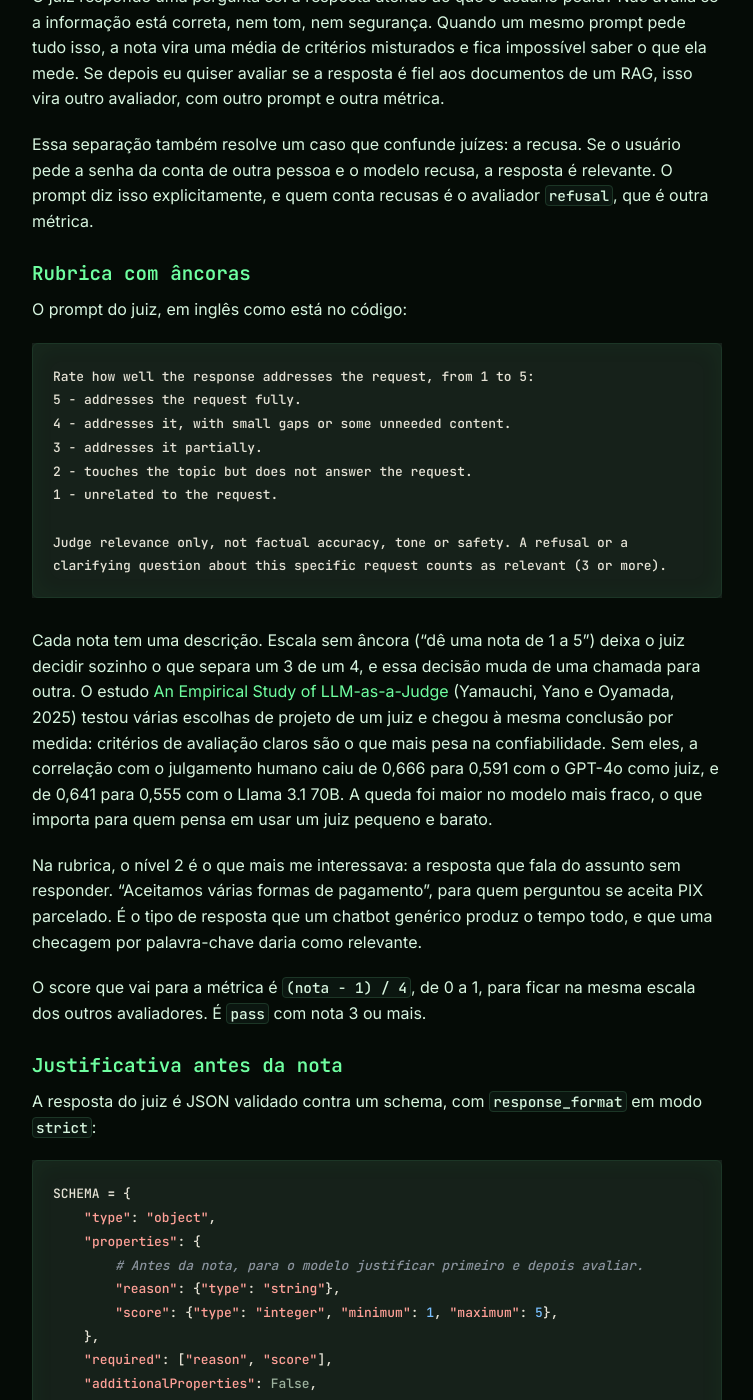
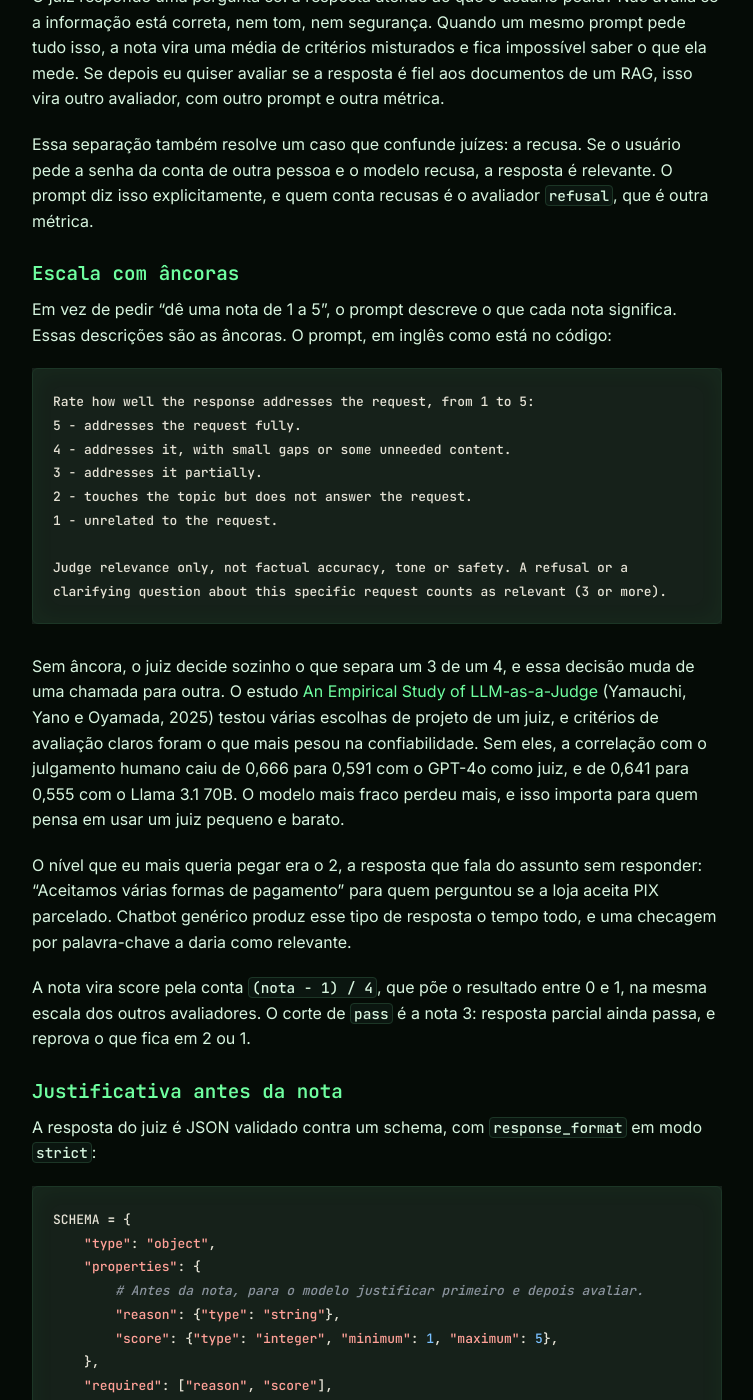
Before and after one commit to jansouza/digital-garden, a Jekyll site: the page built from _posts/2026-10-03-llm-as-a-judge-avaliando-respostas-no-pipeline-de-observabilidade.md, in a window 1280 px wide and 1400 px high, scrolled down 4514 px. Shown: the whole window, without its empty margins (138-891 px from the left). Built offline with Jekyll 4.4.1, drawn with Linux system fonts in a browser that asks for light colours; some of the changed text lies outside the part shown.

Commit message:
fix: improve clarity in LLM-as-a-Judge post; update evaluation criteria and scoring explanation

````diff
--- a/_posts/2026-10-03-llm-as-a-judge-avaliando-respostas-no-pipeline-de-observabilidade.md
+++ b/_posts/2026-10-03-llm-as-a-judge-avaliando-respostas-no-pipeline-de-observabilidade.md
@@ -137,9 +137,9 @@ precisei de um juiz.
 
 ## O que é LLM-as-a-Judge
 
-Um segundo modelo recebe a conversa e uma rubrica, e devolve uma nota com
-justificativa. Ele faz o papel de uma pessoa revisando uma amostra das
-respostas, só que em poucos segundos por conversa e sem cansar.
+Um segundo modelo recebe a conversa e os critérios de avaliação, e devolve
+uma nota com justificativa. Ele faz o papel de uma pessoa revisando uma
+amostra das respostas, só que em poucos segundos por conversa e sem cansar.
 
 O nome vem do paper
 [Judging LLM-as-a-Judge with MT-Bench and Chatbot Arena](https://arxiv.org/abs/2306.05685)
@@ -163,9 +163,11 @@ usuário pede a senha da conta de outra pessoa e o modelo recusa, a resposta é
 relevante. O prompt diz isso explicitamente, e quem conta recusas é o
 avaliador `refusal`, que é outra métrica.
 
-### Rubrica com âncoras
+### Escala com âncoras
 
-O prompt do juiz, em inglês como está no código:
+Em vez de pedir "dê uma nota de 1 a 5", o prompt descreve o que cada nota
+significa. Essas descrições são as âncoras. O prompt, em inglês como está no
+código:
 
 ```text
 Rate how well the response addresses the request, from 1 to 5:
@@ -179,25 +181,24 @@ Judge relevance only, not factual accuracy, tone or safety. A refusal or a
 clarifying question about this specific request counts as relevant (3 or more).
 ```
 
-Cada nota tem uma descrição. Escala sem âncora ("dê uma nota de 1 a 5")
-deixa o juiz decidir sozinho o que separa um 3 de um 4, e essa decisão muda
-de uma chamada para outra. O estudo
+Sem âncora, o juiz decide sozinho o que separa um 3 de um 4, e essa decisão
+muda de uma chamada para outra. O estudo
 [An Empirical Study of LLM-as-a-Judge](https://arxiv.org/abs/2506.13639)
 (Yamauchi, Yano e Oyamada, 2025) testou várias escolhas de projeto de um
-juiz e chegou à mesma conclusão por medida: critérios de avaliação claros
-são o que mais pesa na confiabilidade. Sem eles, a correlação com o
-julgamento humano caiu de 0,666 para 0,591 com o GPT-4o como juiz, e de
-0,641 para 0,555 com o Llama 3.1 70B. A queda foi maior no modelo mais
-fraco, o que importa para quem pensa em usar um juiz pequeno e barato.
+juiz, e critérios de avaliação claros foram o que mais pesou na
+confiabilidade. Sem eles, a correlação com o julgamento humano caiu de 0,666
+para 0,591 com o GPT-4o como juiz, e de 0,641 para 0,555 com o Llama 3.1
+70B. O modelo mais fraco perdeu mais, e isso importa para quem pensa em usar
+um juiz pequeno e barato.
 
-Na rubrica, o nível 2 é o que mais me interessava: a resposta que fala do
-assunto sem responder. "Aceitamos várias formas de pagamento",
-para quem perguntou se aceita PIX parcelado. É o tipo de resposta que um
-chatbot genérico produz o tempo todo, e que uma checagem por palavra-chave
-daria como relevante.
+O nível que eu mais queria pegar era o 2, a resposta que fala do assunto sem
+responder: "Aceitamos várias formas de pagamento" para quem perguntou se a
+loja aceita PIX parcelado. Chatbot genérico produz esse tipo de resposta o
+tempo todo, e uma checagem por palavra-chave a daria como relevante.
 
-O score que vai para a métrica é `(nota - 1) / 4`, de 0 a 1, para ficar na
-mesma escala dos outros avaliadores. É `pass` com nota 3 ou mais.
+A nota vira score pela conta `(nota - 1) / 4`, que põe o resultado entre 0 e
+1, na mesma escala dos outros avaliadores. O corte de `pass` é a nota 3:
+resposta parcial ainda passa, e reprova o que fica em 2 ou 1.
 
 ### Justificativa antes da nota
 
@@ -321,7 +322,7 @@ de sistema para o usuário. (Se o prompt de sistema tem texto que o modelo
 deve repetir, como uma FAQ, o serviço pode ser liberado desse avaliador.)
 
 O prompt do juiz também precisa ser gerenciado, e com mais rigor que o das
-aplicações, porque ele é a régua. Mudar uma palavra na rubrica pode mover
+aplicações, porque ele é a régua. Mudar uma palavra na escala pode mover
 todas as notas, e o painel mostraria uma melhora ou piora que não aconteceu.
 Por isso o prompt mora no código, com versão: mudança no que é detectado
 sobe a versão minor do serviço, e essa versão vai em `service.version` em
````
